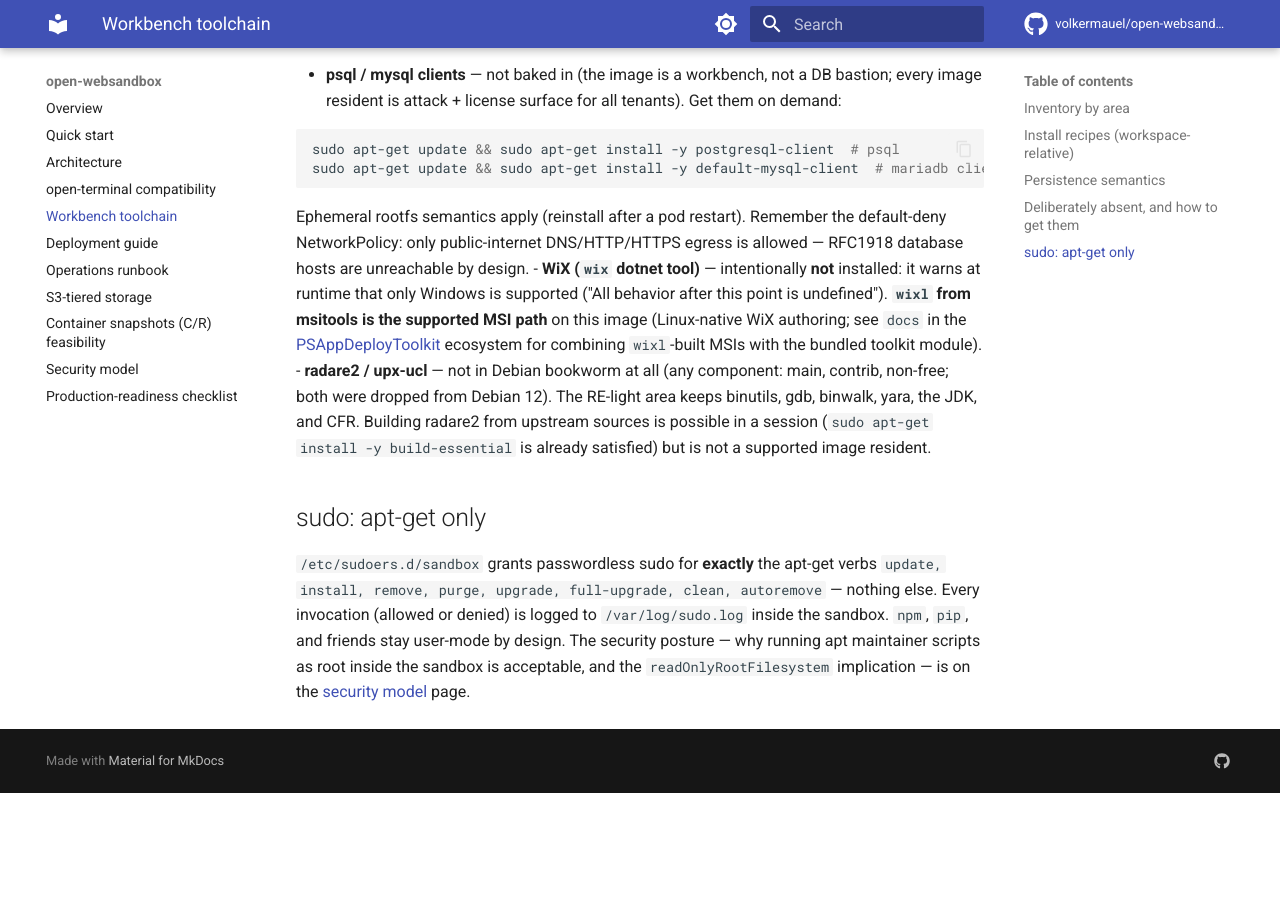
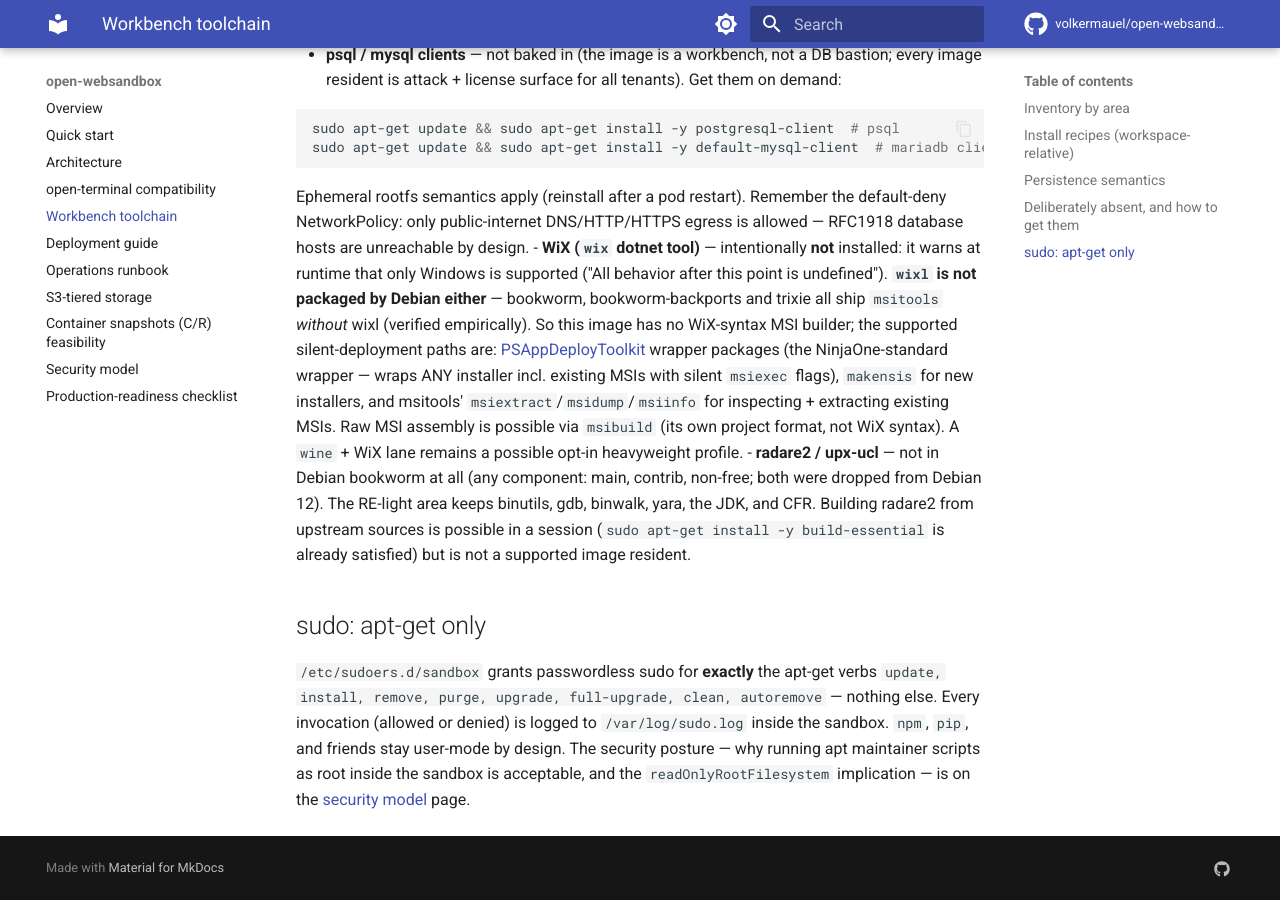
Before and after one commit to volkermauel/open-websandbox, an MkDocs documentation site: the page built from docs/toolchain.md, in a window 1280 px wide and 900 px high, scrolled down 2671 px. Built offline with MkDocs 1.6.1 and Material for MkDocs 9.7.7, drawn with Linux system fonts in a browser that asks for light colours; comment, search, counter and statistics services are not loaded; before the commit the page ends 3464 px from its top, so only the background shows below that; some of the changed text lies outside the part shown.

Commit message:
fix(runtime,docs): wixl is not packaged by Debian — correct MSI story
Debian ships msitools WITHOUT wixl in bookworm, bookworm-backports AND
trixie (verified empirically); the WiX dotnet tool is Windows-only. The
supported Windows-packaging paths are PSAppDeployToolkit wrappers (silent
deploys), nsis (new installers) and msitools' msiextract/msiinfo/msibuild
(inspect/extract/raw assembly). gen-manifest/sandbox-tools probe msibuild
instead of wixl and no longer advertise dropped tools (radare2); docs,
NOTICE, openspec design/spec/tasks updated consistently; gen-manifest
robustness fixes (guarded load, __doc__ fallback, unused import).
Image rebuilt + smoke-verified (3.51 GB): manifest is accurate.

```diff
--- a/docs/toolchain.md
+++ b/docs/toolchain.md
@@ -27,7 +27,7 @@ tools are pinned VERSION + SHA256 in `rust/runtime/Dockerfile`.
 | Python & data | python3 + venv/pip/dev, build-essential; pip: numpy, pandas, scipy, matplotlib, openpyxl, python-docx, python-pptx, pyarrow, duckdb, oletools, capstone, pip-audit |
 | R | r-base-core + dplyr, tidyr, ggplot2, readxl, stringr, lubridate |
 | Docs depth | pandoc, poppler-utils, qpdf, ghostscript, imagemagick, exiftool, tesseract-ocr (+deu), ocrmypdf, antiword, LibreOffice headless (`soffice`) |
-| Windows packaging | msitools (`wixl`), makensis (Debian `nsis`), innoextract, PowerShell 7.6.5, .NET SDK 8.0.424 (+ ilspycmd 9.1.0.7988), PSAppDeployToolkit 4.1.8 |
+| Windows packaging | msitools (`msiextract`/`msiinfo`/`msibuild`), makensis (Debian `nsis`), innoextract, PowerShell 7.6.5, .NET SDK 8.0.424 (+ ilspycmd 9.1.0.7988), PSAppDeployToolkit 4.1.8 |
 | Reverse engineering (light) | binutils, gdb, binwalk, yara, JDK (default-jdk-headless), CFR 0.152 (`cfr`) |
 | DB clients | sqlite3, duckdb CLI v1.5.5 |
 | Node | Node.js 22 LTS (v22.23.2 tarball, /opt/node) with npm and corepack-managed pnpm + yarn |
@@ -103,9 +103,15 @@ Imports/prefixes opt in explicitly (`PYTHONPATH=…`, `npm prefix`), per command
   RFC1918 database hosts are unreachable by design.
 - **WiX (`wix` dotnet tool)** — intentionally **not** installed: it warns at runtime that
   only Windows is supported ("All behavior after this point is undefined").
-  **`wixl` from msitools is the supported MSI path** on this image (Linux-native WiX
-  authoring; see `docs` in the [PSAppDeployToolkit](https://psappdeploytoolkit.com/)
-  ecosystem for combining `wixl`-built MSIs with the bundled toolkit module).
+  **`wixl` is not packaged by Debian either** — bookworm, bookworm-backports and
+  trixie all ship `msitools` *without* wixl (verified empirically). So this image has
+  no WiX-syntax MSI builder; the supported silent-deployment paths are:
+  [PSAppDeployToolkit](https://psappdeploytoolkit.com/) wrapper packages (the
+  NinjaOne-standard wrapper — wraps ANY installer incl. existing MSIs with silent
+  `msiexec` flags), `makensis` for new installers, and msitools'
+  `msiextract`/`msidump`/`msiinfo` for inspecting + extracting existing MSIs.
+  Raw MSI assembly is possible via `msibuild` (its own project format, not WiX
+  syntax). A `wine` + WiX lane remains a possible opt-in heavyweight profile.
 - **radare2 / upx-ucl** — not in Debian bookworm at all (any component: main,
   contrib, non-free; both were dropped from Debian 12). The RE-light area keeps
   binutils, gdb, binwalk, yara, the JDK, and CFR. Building radare2 from upstream
```
Also changed, not shown: NOTICE.md (+1 -1 lines), openspec/changes/2026-08-29-workbench-toolchain/design.md (+4 -2 lines), openspec/changes/2026-08-29-workbench-toolchain/specs/sandbox-toolchain/spec.md (+2 -1 lines), openspec/changes/2026-08-29-workbench-toolchain/tasks.md (+7 -4 lines), 3 other files.
